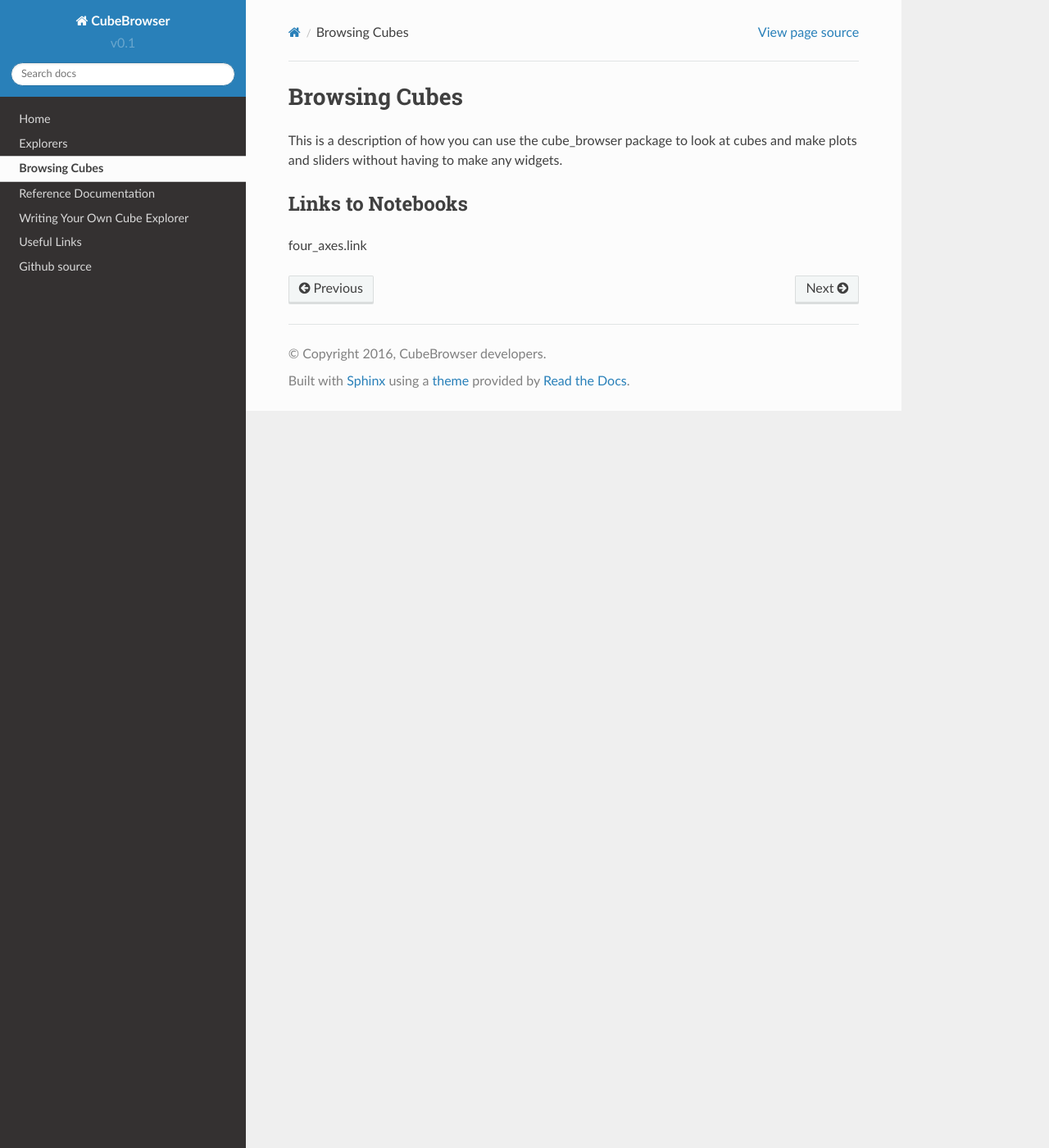
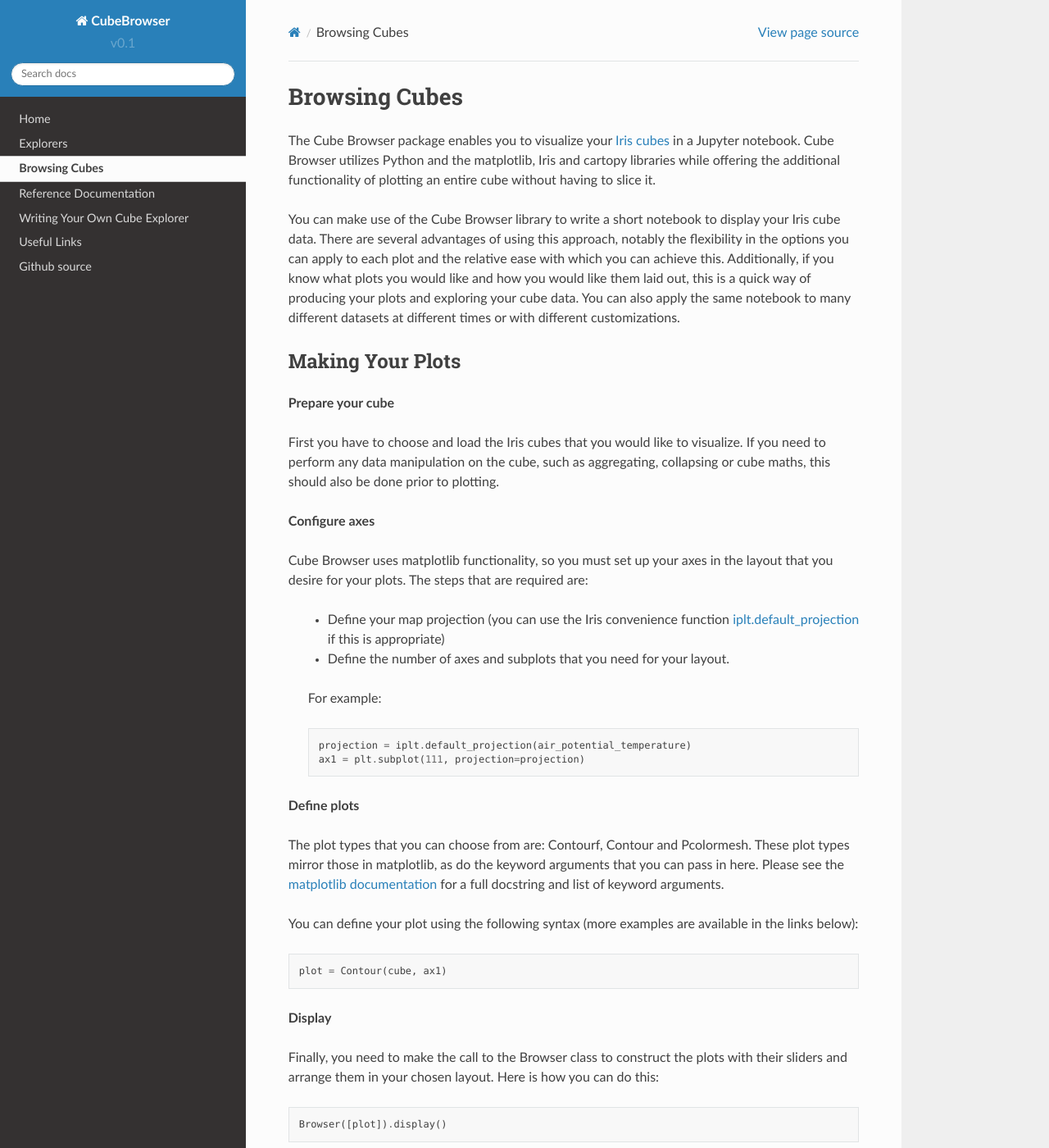
Before and after one commit to SciTools/cube_browser, a Sphinx documentation site: the page built from doc/browsing_cubes/intro.rst, in a window 1280 px wide and 1400 px high. Shown: the whole window at 82% size. Built offline with Sphinx 7.4.7 and the Read the Docs theme 2.0.0, drawn with Linux system fonts in a browser that asks for light colours; some of the changed text lies outside the part shown.

Commit message:
First text added to Browsing Cubes intro (#80)
* First text added to Browsing Cubes intro

* additional text added

* appearance corrections made

* static link added

* static link added

* extra notebook added

* here is that notebook...

* all tidied up I think

* just a little change

* changes made to docs (but not notebooks)

* oops mistake corrected

* edited browsing cubes intro paragraph

* Pete's suggestions obeyed

```diff
--- a/doc/browsing_cubes/intro.rst
+++ b/doc/browsing_cubes/intro.rst
@@ -1,9 +1,61 @@
 Browsing Cubes
 ==============
 
-This is a description of how you can use the cube_browser package to look at cubes and make plots and sliders without having to make any widgets.
+The Cube Browser package enables you to visualize your `Iris cubes <http://scitools.org.uk/iris/docs/latest/userguide/iris_cubes.html>`_ in a Jupyter notebook.
+Cube Browser utilizes Python and the matplotlib, Iris and cartopy libraries while offering the additional functionality of plotting an entire cube without having to slice it.
 
-Links to Notebooks
-------------------
+You can make use of the Cube Browser library to write a short notebook to display your Iris cube data.
+There are several advantages of using this approach, notably the flexibility in the options you can apply to each plot and the relative ease with which you can achieve this.
+Additionally, if you know what plots you would like and how you would like them laid out, this is a quick way of producing your plots and exploring your cube data.
+You can also apply the same notebook to many different datasets at different times or with different customizations.
 
-four_axes.link
+
+Making Your Plots
+-----------------
+
+**Prepare your cube**
+
+First you have to choose and load the Iris cubes that you would like to visualize.
+If you need to perform any data manipulation on the cube, such as aggregating, collapsing or cube maths, this should also be done prior to plotting.
+
+
+**Configure axes**
+
+Cube Browser uses matplotlib functionality, so you must set up your axes in the layout that you desire for your plots.
+The steps that are required are:
+
+ -  Define your map projection (you can use the Iris convenience function `iplt.default_projection <http://scitools.org.uk/iris/docs/latest/iris/iris/plot.html#iris.plot.default_projection>`_ if this is appropriate)
+ -  Define the number of axes and subplots that you need for your layout.
+
+ For example::
+
+    projection = iplt.default_projection(air_potential_temperature)
+    ax1 = plt.subplot(111, projection=projection)
+
+
+**Define plots**
+
+The plot types that you can choose from are: Contourf, Contour and Pcolormesh.  These plot types mirror those in matplotlib, as do the keyword arguments that you can pass in here.
+Please see the `matplotlib documentation <http://matplotlib.org/>`_ for a full docstring and list of keyword arguments.
+
+You can define your plot using the following syntax (more examples are available in the links below)::
+
+    plot = Contour(cube, ax1)
+
+
+**Display**
+
+Finally, you need to make the call to the Browser class to construct the plots with their sliders and arrange them in your chosen layout.  Here is how you can do this::
+
+    Browser([plot]).display()
+
+
+Example Notebooks
+-----------------
+
+The example described above shows how to plot a single cube on a single set of axes, but you can also use Cube Browser to make combinations of plots, for example side-by-side plots or overlays.
+The links below are examples of how you can achieve these.
+
+`four-axes example <https://nbviewer.jupyter.org/urls/gist.githubusercontent.com/corinnebosley/2fbc9fcb329a2459d926c82eb94386b4/raw/92cfe3b056532e0a469319388495ce4bc212a926/four_axes.ipynb>`_
+
+`overlay example <https://nbviewer.jupyter.org/urls/gist.githubusercontent.com/corinnebosley/7376f8919958027123f2f8ebdb508df3/raw/be561d438842d810fefcf0a90555e4acb8e9dd3c/overlay.ipynb>`_
```
Also changed, not shown: doc/browsing_cubes/overlay.ipynb (added).
